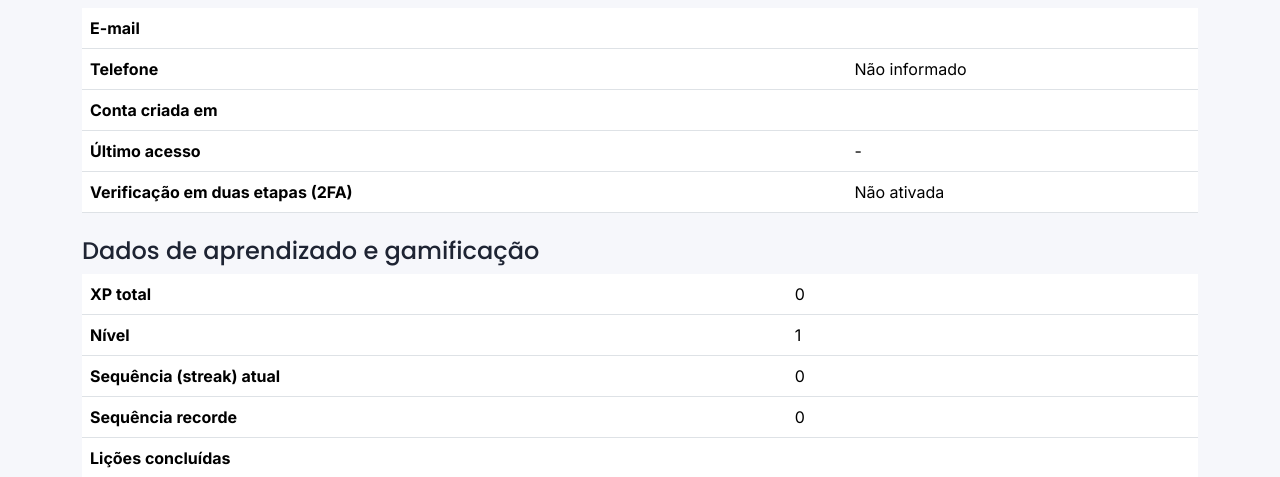
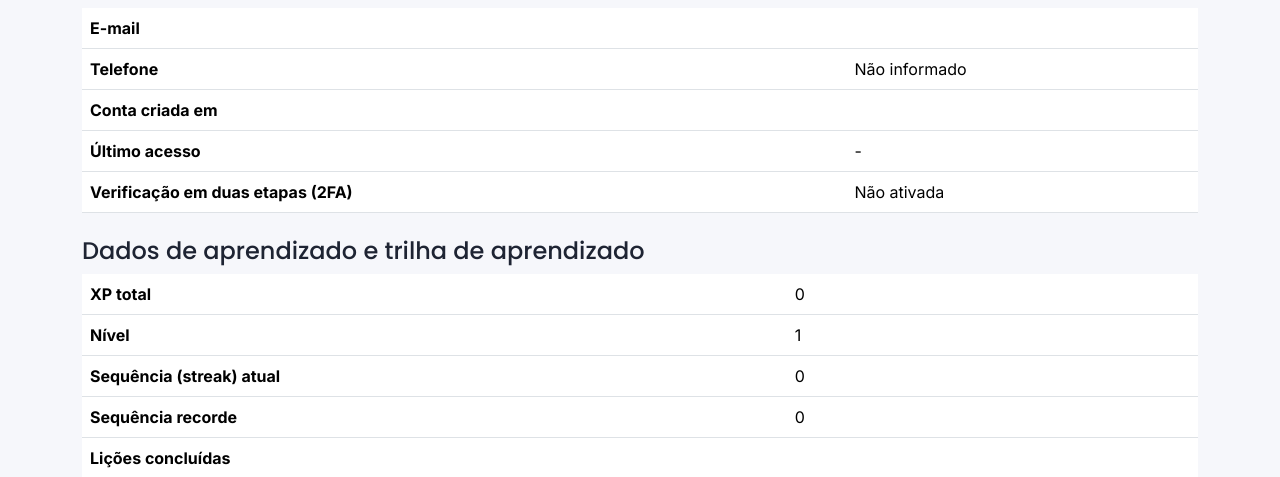
Before and after one commit to Projeto-Integrador2026/Projeto_Nivela.github, a Django app: template lgpd/templates/lgpd/meus_dados.html in a window 1280 px wide. Shown: the part 226-703 px from the top of the page. Run offline with Django 5.2, Linux system fonts and the light colour scheme; the template is opened without the code that fills it, so the values that code supplies are empty.

Commit message:
docs: atualiza textos do LGPD de gamificacao para trilha de aprendizado

```diff
--- a/lgpd/templates/lgpd/excluir_conta.html
+++ b/lgpd/templates/lgpd/excluir_conta.html
@@ -10,7 +10,7 @@
     <p class="mb-0 mt-2">Ao confirmar, serão excluídos definitivamente:</p>
     <ul class="mb-0">
       <li>Sua conta (e-mail, senha e telefone)</li>
-      <li>Seu progresso, XP, streak e histórico de exercícios na gamificação</li>
+      <li>Seu progresso, XP, streak e histórico de exercícios na trilha de aprendizado</li>
       <li>Seus registros de consentimento</li>
       <li>Sua verificação em duas etapas (2FA)</li>
     </ul>
--- a/lgpd/templates/lgpd/meus_dados.html
+++ b/lgpd/templates/lgpd/meus_dados.html
@@ -15,7 +15,7 @@
     <tr><th>Verificação em duas etapas (2FA)</th><td>{% if tem_2fa %}Ativada{% else %}Não ativada{% endif %}</td></tr>
   </table>
 
-  <h2 class="h4 mt-4">Dados de aprendizado e gamificação</h2>
+  <h2 class="h4 mt-4">Dados de aprendizado e trilha de aprendizado</h2>
   <table class="table">
     <tr><th>XP total</th><td>{{ perfil.xp_total|default:0 }}</td></tr>
     <tr><th>Nível</th><td>{{ perfil.nivel_calculado|default:1 }}</td></tr>
```
